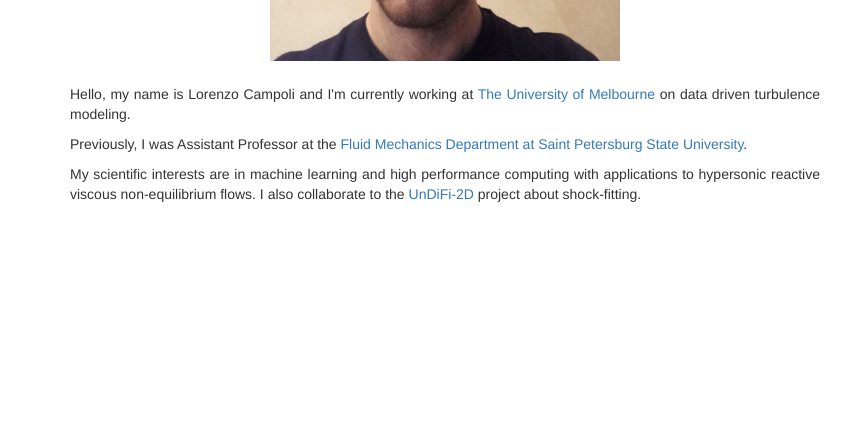
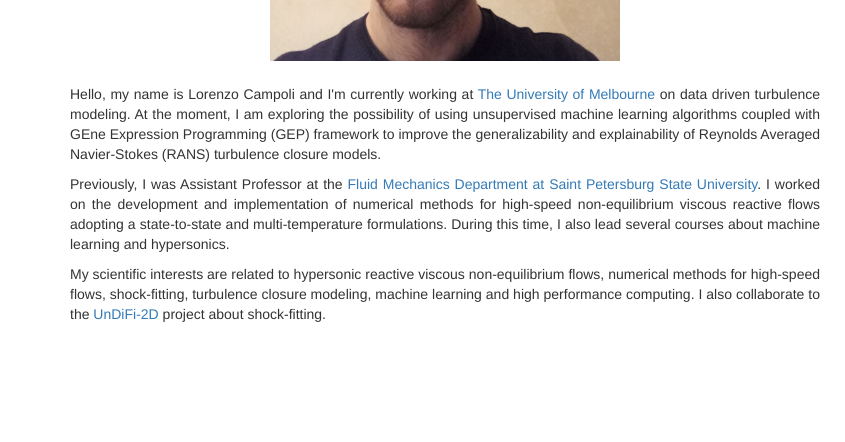
Before and after one commit to lkampoli/Lorenzo.Campoli.github.io, a plain HTML site: page index.html in a window 1280 px wide. Shown: the part 361-803 px from the top of the page, 0-845 px from the left. Drawn offline with nearby package versions, Linux system fonts and the light colour scheme; some icons are missing.

Commit message:
Update index.html

```diff
--- a/index.html
+++ b/index.html
@@ -49,10 +49,16 @@
                 </center>
 
                 <div style="margin-top:3%; text-align:justify;">
-		    <p>	Hello, my name is Lorenzo Campoli and I'm currently working at <a href="https://eng.unimelb.edu.au">The University of Melbourne</a> on data driven turbulence modeling.  </p>
-                    <p> Previously, I was Assistant Professor at the <a href="https://gam.spbu.ru">Fluid Mechanics Department at Saint Petersburg State University</a>. </p>
+		    <p>	Hello, my name is Lorenzo Campoli and I'm currently working at <a href="https://eng.unimelb.edu.au">The University of Melbourne</a> on data driven turbulence modeling.
+			At the moment, I am exploring the possibility of using unsupervised machine learning algorithms coupled with GEne Expression Programming (GEP) framework to improve
+			the generalizability and explainability of Reynolds Averaged Navier-Stokes (RANS) turbulence closure models. </p>
 
-                    <p> My scientific interests are in machine learning and high performance computing with applications to hypersonic reactive viscous non-equilibrium flows. I also collaborate to the <a href="https://github.com/UnDiFi/UnDiFi-2D">UnDiFi-2D</a> project about shock-fitting. </p>
+			<p> Previously, I was Assistant Professor at the <a href="https://gam.spbu.ru">Fluid Mechanics Department at Saint Petersburg State University</a>.
+			    I worked on the development and implementation of numerical methods for high-speed non-equilibrium viscous reactive flows adopting a state-to-state
+				and multi-temperature formulations. During this time, I also lead several courses about machine learning and hypersonics. </p>
+
+                    <p> My scientific interests are related to hypersonic reactive viscous non-equilibrium flows, numerical methods for high-speed flows,
+			    shock-fitting, turbulence closure modeling, machine learning and high performance computing. I also collaborate to the <a href="https://github.com/UnDiFi/UnDiFi-2D">UnDiFi-2D</a> project about shock-fitting. </p>
 
                 </div>
 
```
